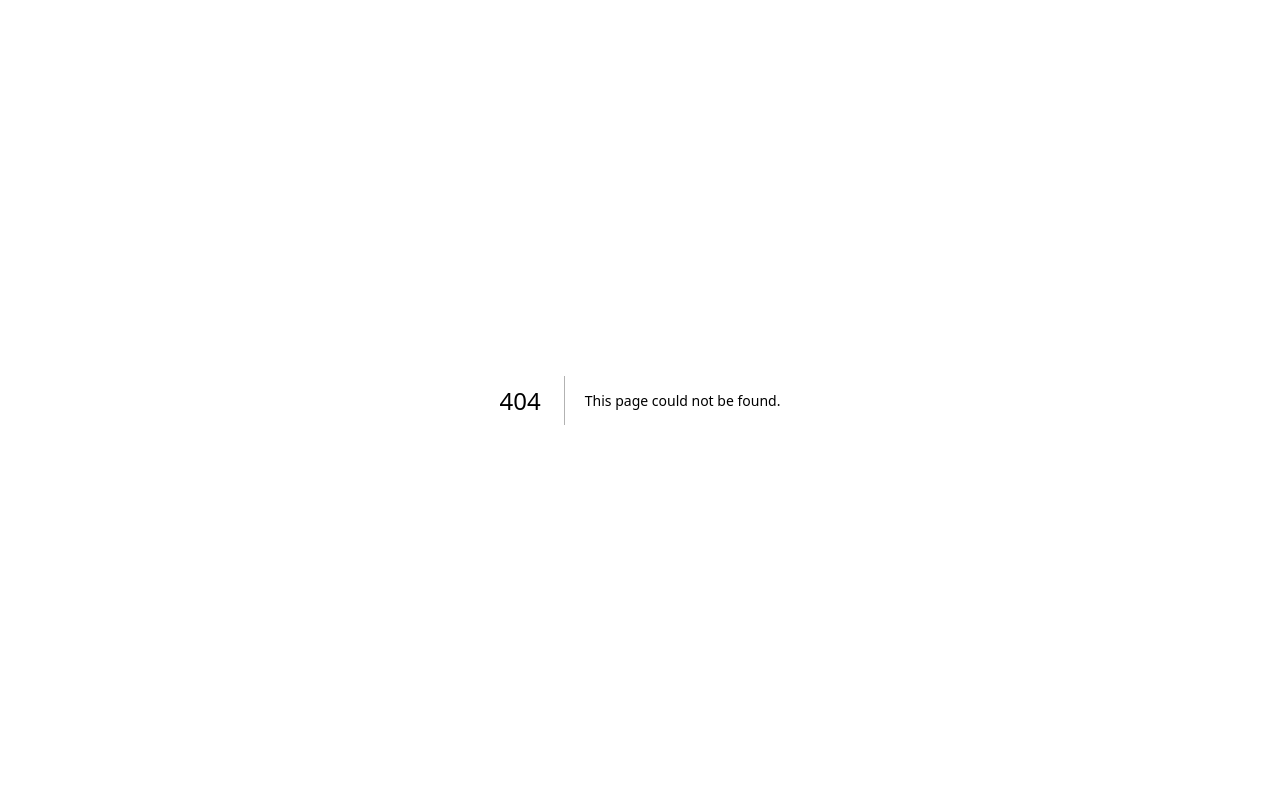
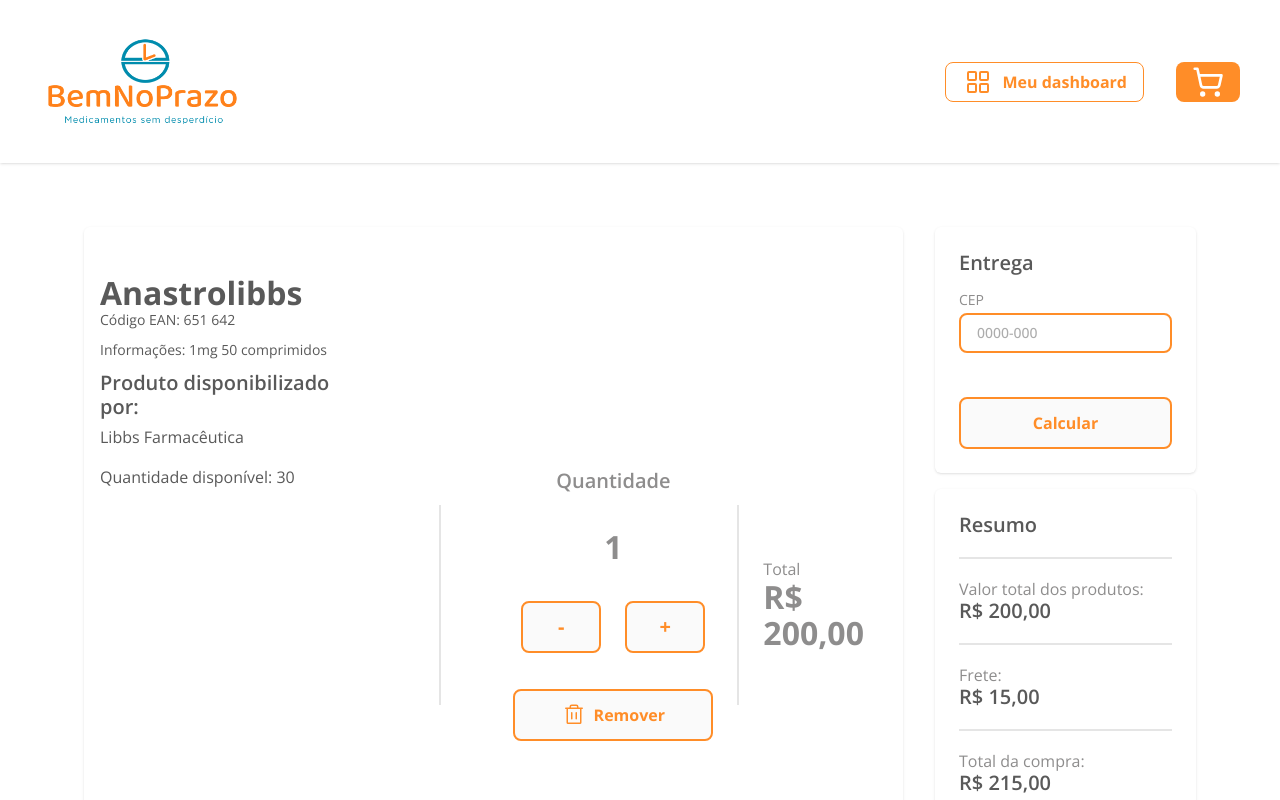
Before and after one commit to SaveBys/bemnoprazo-web, a Next.js app: page /products/shop in a window 1280 px wide. Before the commit this address had no page. Shown: the top 800 px of the page. Built offline with nearby package versions, Linux system fonts and the light colour scheme.

Commit message:
feat: pagina carrinho

```diff
--- /dev/null
+++ b/app/products/shop/page.tsx
@@ -0,0 +1,95 @@
+import { Button } from "@/components/ui/button";
+import InputText from "@/components/ui/input/input-text";
+import { Trash, TrashIcon } from "@phosphor-icons/react/dist/ssr";
+
+
+export default function Shop() {
+  return (
+    <>
+      <main className="width-barrier flex flex-row items-center mx-21 my-16">
+        <div className="w-full flex flex-row gap-8">
+          <div className="w-full h-[300] flex flex-row gap-18 shadow-sm rounded-md">
+            <div className="flex flex-col my-12 ml-4 gap-3">
+              <div className="flex flex-col">
+                <h1 className="text-title text-base-2">Anastrolibbs</h1>
+                <p className="text-legend text-base-2">Código EAN: 651 642</p>
+              </div>
+              <div>
+                <p className="text-legend text-base-2">Informações: 1mg 50 comprimidos</p>
+              </div>
+              <div className="flex flex-col gap-2">
+                <p className="text-subtitle text-base-2">Produto disponibilizado por:</p>
+                <p className="text-content text-base-2"><a href="">Libbs Farmacêutica</a></p>
+              </div>
+              <div className="flex flex-col pt-2">
+                <p className="text-content text-base-2">Quantidade disponível: 30</p>
+              </div>
+            </div>
+            <div className="flex items-center"><hr className="w-px h-50 bg-gray-300 border-1" /></div>
+            <div className="flex flex-row items-center gap-6 my-4">
+              <div className="flex flex-col items-center gap-9">
+                <h1 className="text-subtitle text-base-3">Quantidade</h1>
+                <h1 className="text-title text-base-3">1</h1>
+                <div className="flex flex-row gap-6">
+                  <Button className="bg-base-5 text-primary-2 text-xl border-2 border-primary-2 h-13 w-20">-</Button>
+                  <Button className="bg-base-5 text-primary-2 text-xl border-2 border-primary-2 h-13 w-20">+</Button>
+                </div>
+                <div className="flex flex-col">
+                  <Button className="bg-base-5 text-primary-2 border-2 border-primary-2 h-13 w-50"><TrashIcon size={24} color="#FF8D28" />Remover</Button>
+                </div>
+              </div>
+
+              <hr className="w-px h-50 bg-gray-300 border-1" />
+              <div className="flex flex-col">
+                <h1 className="text-content text-base-3">Total</h1>
+                <p className="text-title text-base-3">R$ 200,00</p>
+              </div>
+            </div>
+          </div>
+          <div className="w-[500] flex flex-col gap-4">
+            <div className="shadow-sm rounded-md ">
+              <div className="flex flex-col gap-6 m-6">
+                <div className="flex flex-col gap-4">
+                  <h1 className="text-subtitle text-base-2">Entrega</h1>
+                  <InputText
+                    label="CEP"
+                    placeholder="0000-000"
+                    mask="9999/999"
+                    name="CEP" />
+                </div>
+                <div>
+                  <Button className="w-full bg-base-5 text-primary-2 border-2 border-primary-2 h-13">Calcular</Button>
+                </div>
+              </div>
+            </div>
+            <div className="shadow-sm rounded-md">
+              <div className="flex flex-col m-6 gap-5">
+                <h1 className="text-subtitle text-base-2">Resumo</h1>
+                <hr className="w-full bg-gray-300 border-1"></hr>
+                <div>
+                <p className="text-content text-base-3">Valor total dos produtos:</p>
+                <p className="text-subtitle text-base-2">R$ 200,00</p>
+                </div>
+                <hr className="w-full bg-gray-300 border-1"></hr>
+                <div>
+                  <p className="text-content text-base-3">Frete:</p>
+                  <p className="text-subtitle text-base-2">R$ 15,00</p>
+                </div>
+                <hr className="w-full bg-gray-300 border-1"></hr>
+                <div>
+                  <p className="text-content text-base-3">Total da compra:</p>
+                  <p className="text-subtitle text-base-2">R$ 215,00</p>
+                </div>
+
+                <div className="flex flex-col gap-4 pt-6">
+                  <Button className="h-13">Finalizar a reserva</Button>
+                  <Button className="w-full bg-base-5 text-primary-2 border-2 border-primary-2 h-13">Continuar escolhendo</Button>
+                </div>
+              </div>
+            </div>
+          </div>
+        </div>
+      </main>
+    </>
+  )
+}
```
Also changed, not shown: app/products/detail/page.tsx (+33 -17 lines).
